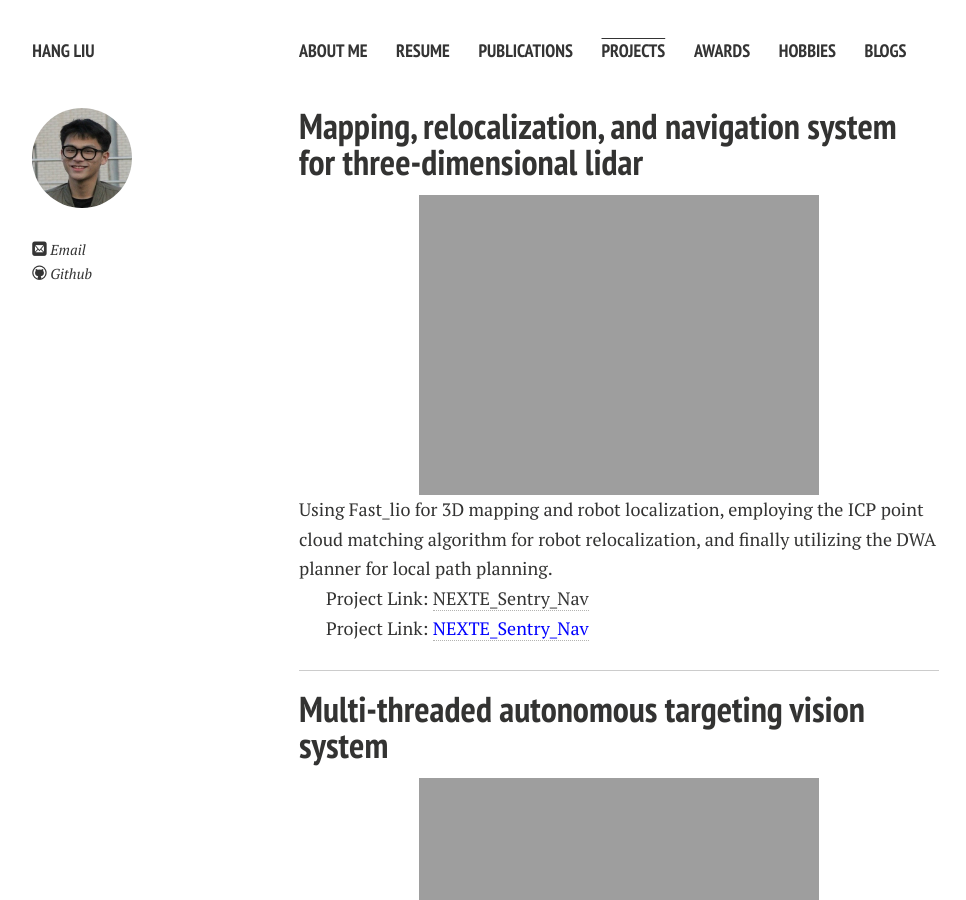
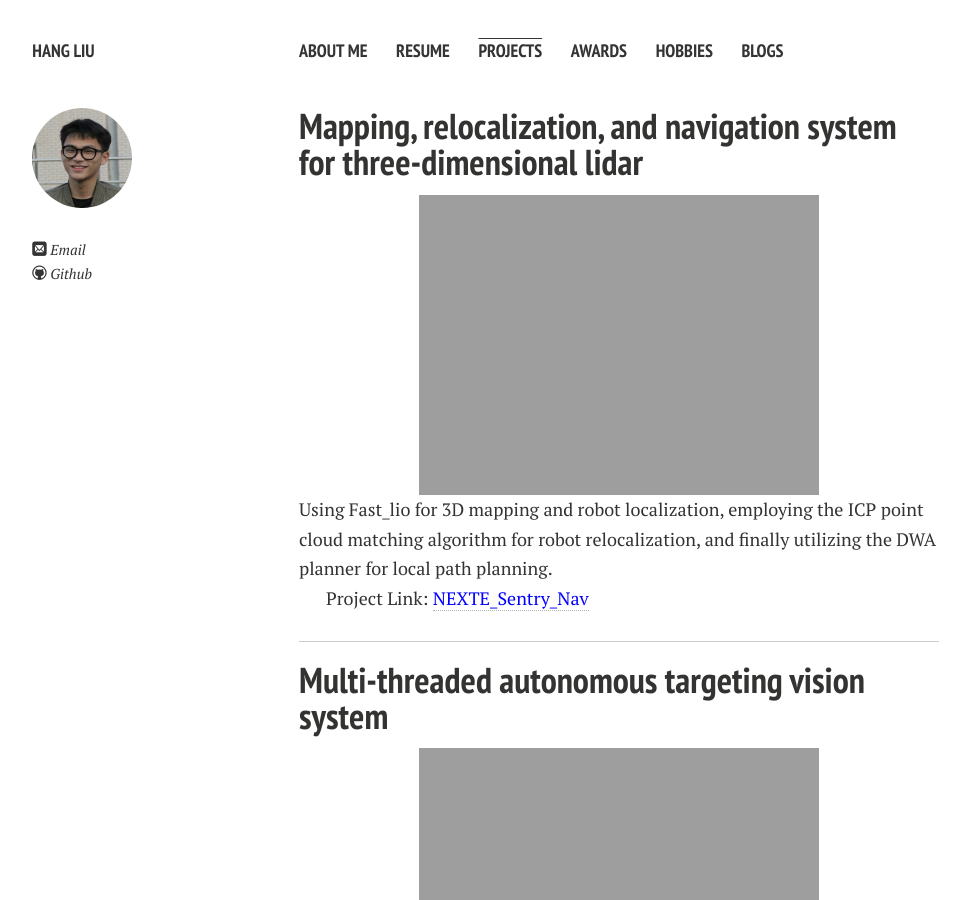
Before and after one commit to 66Lau/66Lau.github.io, a Jekyll site: the page built from projects.md, in a window 1280 px wide and 900 px high. Shown: the whole window, without its empty margins (21-987 px from the left). Built offline with Jekyll 4.4.1, drawn with Linux system fonts in a browser that asks for light colours; nearby versions of some CDN libraries; comment, search, counter and statistics services are not loaded; a style sheet for code colours, icons or effects is not loaded.

```diff
--- a/_config.yml
+++ b/_config.yml
@@ -32,8 +32,8 @@
     url: /
   - title: Resume
     url: /file/Hangliu_CV.pdf
-  - title: Publications
-    url: /publications/
+  # - title: Publications
+  #   url: /publications/
   - title: Projects
     url: /projects/
   - title: Awards
--- a/projects.md
+++ b/projects.md
@@ -15,9 +15,10 @@
 Using Fast_lio for 3D mapping and robot localization, employing the ICP point cloud matching algorithm for robot relocalization, and finally utilizing the DWA planner for local path planning.
 
 
-Project Link: [NEXTE_Sentry_Nav](https://github.com/66Lau/NEXTE_Sentry_Nav)
+<!-- Project Link: [NEXTE_Sentry_Nav](https://github.com/66Lau/NEXTE_Sentry_Nav) -->
 
 Project Link: <a href="https://github.com/66Lau/NEXTE_Sentry_Nav" style="color: blue;">NEXTE_Sentry_Nav</a>
+
 
 ---
 
@@ -31,7 +32,9 @@
 Using OpenCV for image processing to detect and recognize targets, and using Kalman filtering to predict the movement of the targets.
 
 
-Project Link: [NEXTEVision](https://github.com/66Lau/NEXTEVision)
+<!-- Project Link: [NEXTEVision](https://github.com/66Lau/NEXTEVision) -->
+Project Link: <a href="https://github.com/66Lau/NEXTEVision" style="color: blue;">NEXTEVision</a>
+
 
 ---
 
@@ -45,7 +48,9 @@
 Lagrangian dynamics modeling was used to build a state space, and the LQR algorithm was used to build a robust control method for the wheeled-legged robot.
 
 
-Project Link: [webots-short](https://github.com/66Lau/webots-short)
+<!-- Project Link: [webots-short](https://github.com/66Lau/webots-short) -->
+Project Link: <a href="https://github.com/66Lau/webots-short" style="color: blue;">webots-short</a>
+
 
 ---
 
@@ -60,7 +65,9 @@
 Utilize TagSLAM for AprilTag recognition to correct cumulative odometry errors, while integrating T265 visual odometry to obtain high-frequency and error-correcting odometry information.
 
 
-Project Link: [tagslam_realsense_root](https://github.com/66Lau/tagslam_realsense_root)
+<!-- Project Link: [tagslam_realsense_root](https://github.com/66Lau/tagslam_realsense_root) -->
+Project Link: <a href="https://github.com/66Lau/tagslam_realsense_root" style="color: blue;">tagslam_realsense_root</a>
+
 
 ---
 
@@ -77,7 +84,9 @@
 Created a simulation platform in GAZEBO for testing 3D laser-based navigation algorithms in challenging terrains.
 
 
-Project Link: [sentry_sim](https://github.com/66Lau/sentry_sim)
+<!-- Project Link: [sentry_sim](https://github.com/66Lau/sentry_sim) -->
+Project Link: <a href="https://github.com/66Lau/sentry_sim" style="color: blue;">sentry_sim</a>
+
 
 ---
 
```
